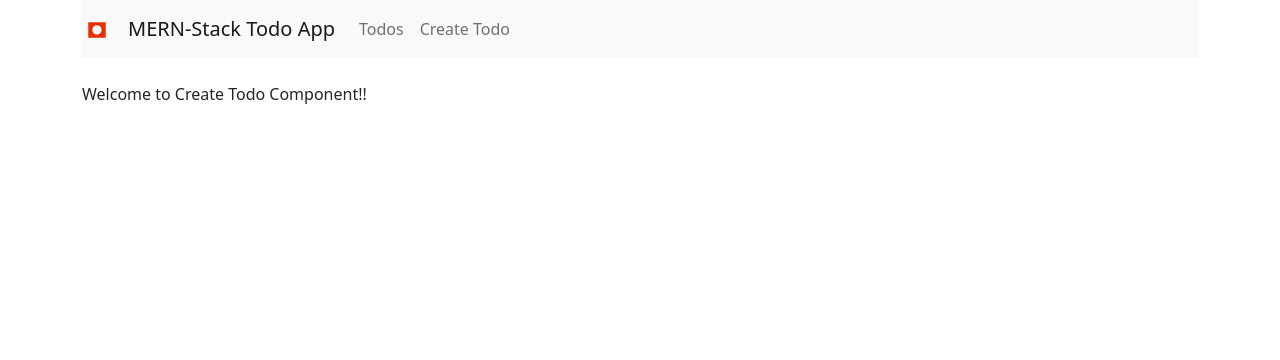
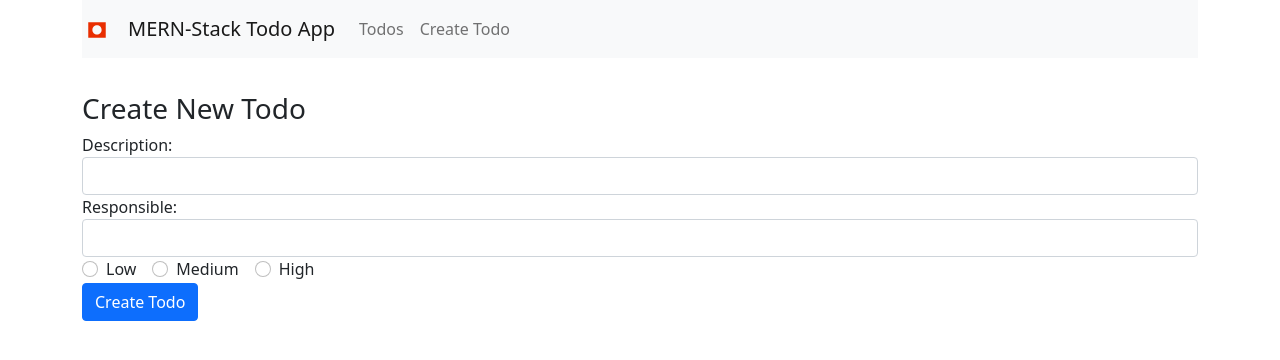
Before and after one commit to anpanring/ToDo, a React (Create React App) app: page /create in a window 1280 px wide. Shown: the top 360 px of the page. Built offline with nearby package versions, Linux system fonts and the light colour scheme.

Commit message:
Fleshing out create todo function

```diff
--- a/src/components/create-todo.component.js
+++ b/src/components/create-todo.component.js
@@ -1,10 +1,114 @@
 import React, { Component } from 'react';
 
 export default class CreateTodo extends Component {
+
+    constructor(props) {     //constructor class
+        super(props);
+        this.state = {
+            todo_description: '',
+            todo_responsible: '',
+            todo_priority: '',
+            todo_completed: false
+        }
+        this.onChangeTodoDescription = this.onChangeTodoDescription.bind(this);
+        this.onChangeTodoResponsible = this.onChangeTodoResponsible.bind(this);
+        this.onChangeTodoPriority = this.onChangeTodoPriority.bind(this);
+        this.onSubmit = this.onSubmit.bind(this);
+    }
+
+    onChangeTodoDescription(e) {
+        this.setState({
+            todo_description: e.target.value
+        });
+    }
+    onChangeTodoResponsible(e) {
+        this.setState({
+            todo_responsible: e.target.value
+        });
+    }
+    onChangeTodoPriority(e) {
+        this.setState({
+            todo_priority: e.target.value
+        });
+    }
+
+    onSubmit(e) {
+        e.preventDefault(); //prevent default HTML form submit behavior
+
+        console.log(`Form submitted:`);
+        console.log(`Todo Description: ${this.state.todo_description}`);
+        console.log(`Todo Responsible: ${this.state.todo_responsible}`);
+        console.log(`Todo Priority: ${this.state.todo_priority}`);
+
+        this.setState({
+            todo_description: '',
+            todo_responsible: '',
+            todo_priority: '',
+            todo_completed: false
+        })
+    }
+
     render() {
         return (
-            <div>
-                <p>Welcome to Create Todo Component!!</p>
+            <div style={{marginTop: 10}}>
+                <h3>Create New Todo</h3>
+                <form onSubmit={this.onSubmit}>
+                    <div className="form-group">
+                        <label>Description: </label>
+                        <input  type="text"
+                                className="form-control"
+                                value={this.state.todo_description}
+                                onChange={this.onChangeTodoDescription}
+                                />
+                    </div>
+                    <div className="form-group">
+                        <label>Responsible: </label>
+                        <input
+                                type="text"
+                                className="form-control"
+                                value={this.state.todo_responsible}
+                                onChange={this.onChangeTodoResponsible}
+                                />
+                    </div>
+                    <div className="form-group">
+                        <div className="form-check form-check-inline">
+                            <input  className="form-check-input"
+                                    type="radio"
+                                    name="priorityOptions"
+                                    id="priorityLow"
+                                    value="Low"
+                                    checked={this.state.todo_priority==='Low'}
+                                    onChange={this.onChangeTodoPriority}
+                                    />
+                            <label className="form-check-label">Low</label>
+                        </div>
+                        <div className="form-check form-check-inline">
+                            <input  className="form-check-input"
+                                    type="radio"
+                                    name="priorityOptions"
+                                    id="priorityMedium"
+                                    value="Medium"
+                                    checked={this.state.todo_priority==='Medium'}
+                                    onChange={this.onChangeTodoPriority}
+                                    />
+                            <label className="form-check-label">Medium</label>
+                        </div>
+                        <div className="form-check form-check-inline">
+                            <input  className="form-check-input"
+                                    type="radio"
+                                    name="priorityOptions"
+                                    id="priorityHigh"
+                                    value="High"
+                                    checked={this.state.todo_priority==='High'}
+                                    onChange={this.onChangeTodoPriority}
+                                    />
+                            <label className="form-check-label">High</label>
+                        </div>
+                    </div>
+                    <div className="form-group">
+                        <input type="submit" value="Create Todo" className="btn btn-primary" />
+                    </div>
+                </form>
             </div>
         )
     }
```
